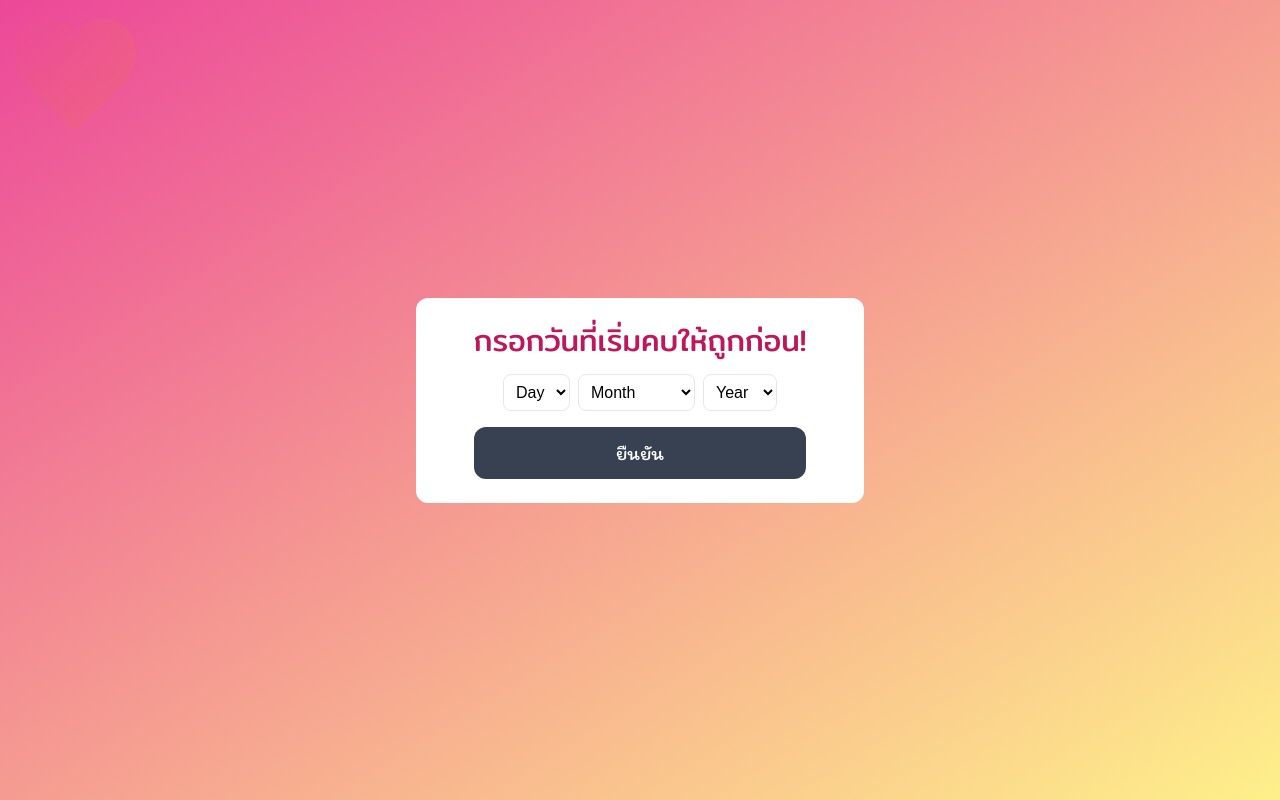
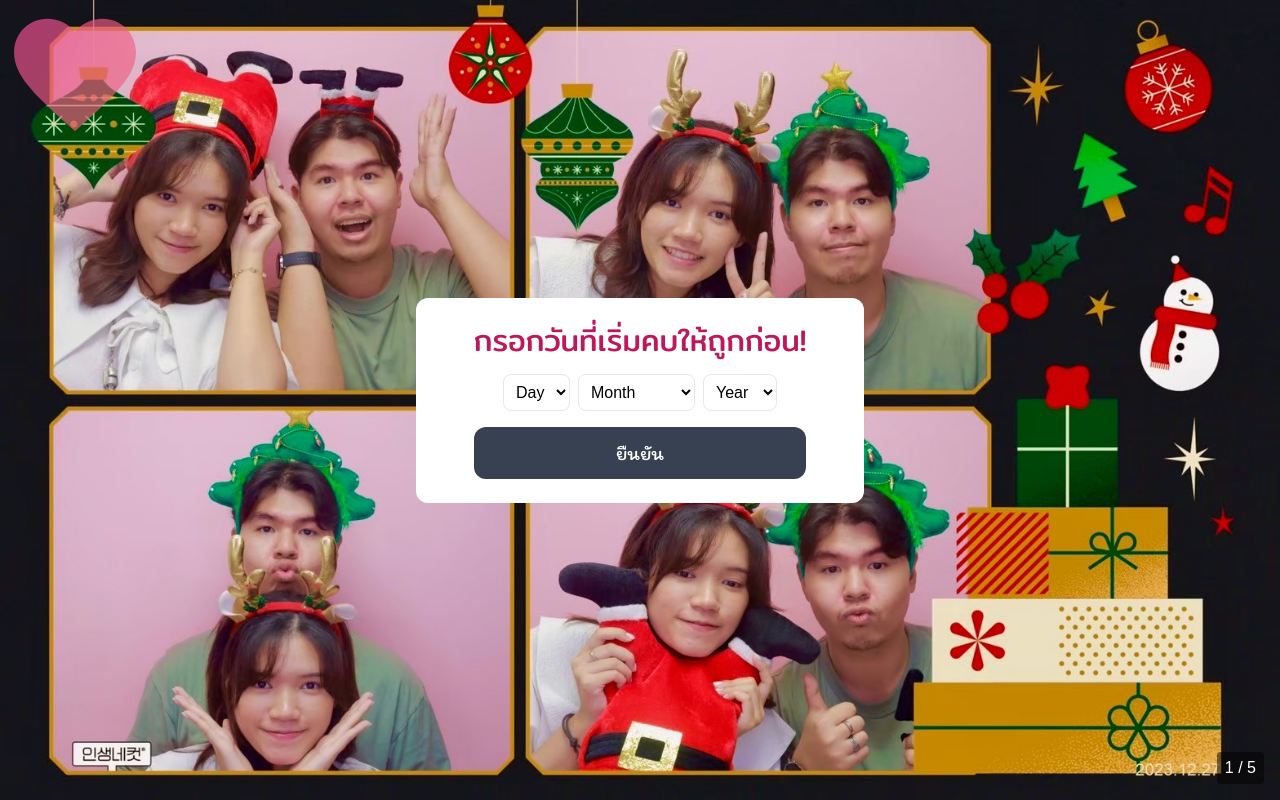
Before and after one commit to modelwall/3rdAnniversary.github.io, a Next.js app: page /3rdAnniversary.github.io/ in a window 1280 px wide. Built offline with nearby package versions, Linux system fonts and the light colour scheme.

Commit message:
Update page.js

```diff
--- a/src/app/page.js
+++ b/src/app/page.js
@@ -3,6 +3,7 @@ import React, { useState, useEffect, useRef } from "react";
 import Image from 'next/image';
 import InteractiveBackground from "@/components/interactiveBG";
 import CardStack from "@/components/cardStack";
+import ImagesBackground from "@/components/ImagesBG";
 import TextRevealCard from "@/components/textCard";
 import AudioPlayer from 'react-h5-audio-player';
 import 'react-h5-audio-player/lib/styles.css';
@@ -82,7 +83,7 @@ export default function Home() {
 
 
         {showForm && (
-          <InteractiveBackground>
+          <ImagesBackground>
           <div className={`backdrop-blur-xl rounded-xl p-6 w-full max-w-md relative z-10 bg-white flex justify-center transition-opacity duration-500 ease-in-out ${formOpacity}`}>
 
 
@@ -149,7 +150,7 @@ export default function Home() {
               </button>
             </div>
           </div>
-          </InteractiveBackground>
+          </ImagesBackground>
         )}
 
         {showCelebration && (
```
